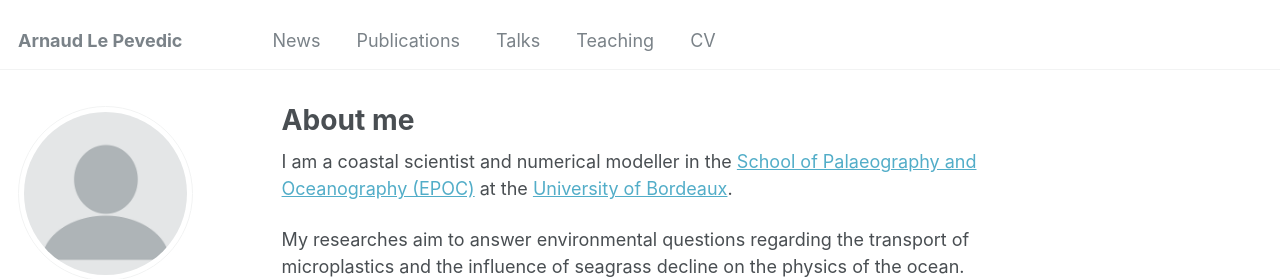
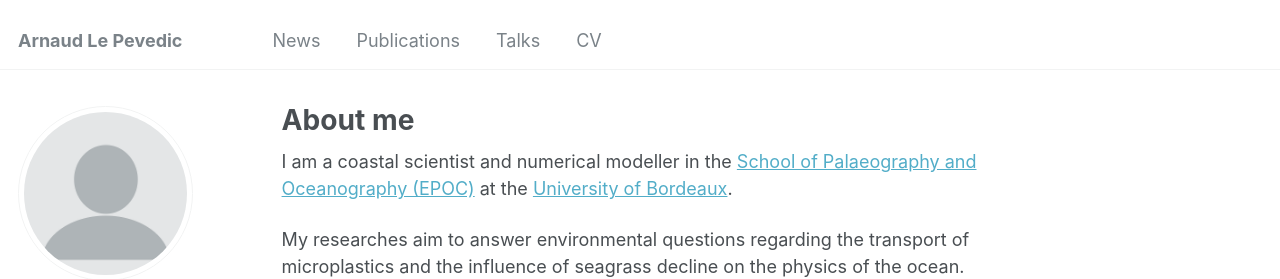
Before and after one commit to ArnaudLePevedic/ArnaudLePevedic.github.io, a Jekyll site: the page built from _pages/about.md, in a window 1280 px wide. Shown: the top 279 px of the page. Built offline with Jekyll 4.4.1, drawn with Linux system fonts in a browser that asks for light colours; some web fonts are replaced.

Commit message:
#6 editing navigation tab

```diff
--- a/_data/navigation.yml
+++ b/_data/navigation.yml
@@ -6,7 +6,7 @@
 
 main:
   - title: "News"
-    url: /year-archive/
+    url: /news/
 
   - title: "Publications"
     url: /publications/
@@ -14,8 +14,6 @@ main:
   - title: "Talks"
     url: /talks/
 
-  - title: "Teaching"
-    url: /teaching/
 
   - title: "CV"
     url: /cv/
```
